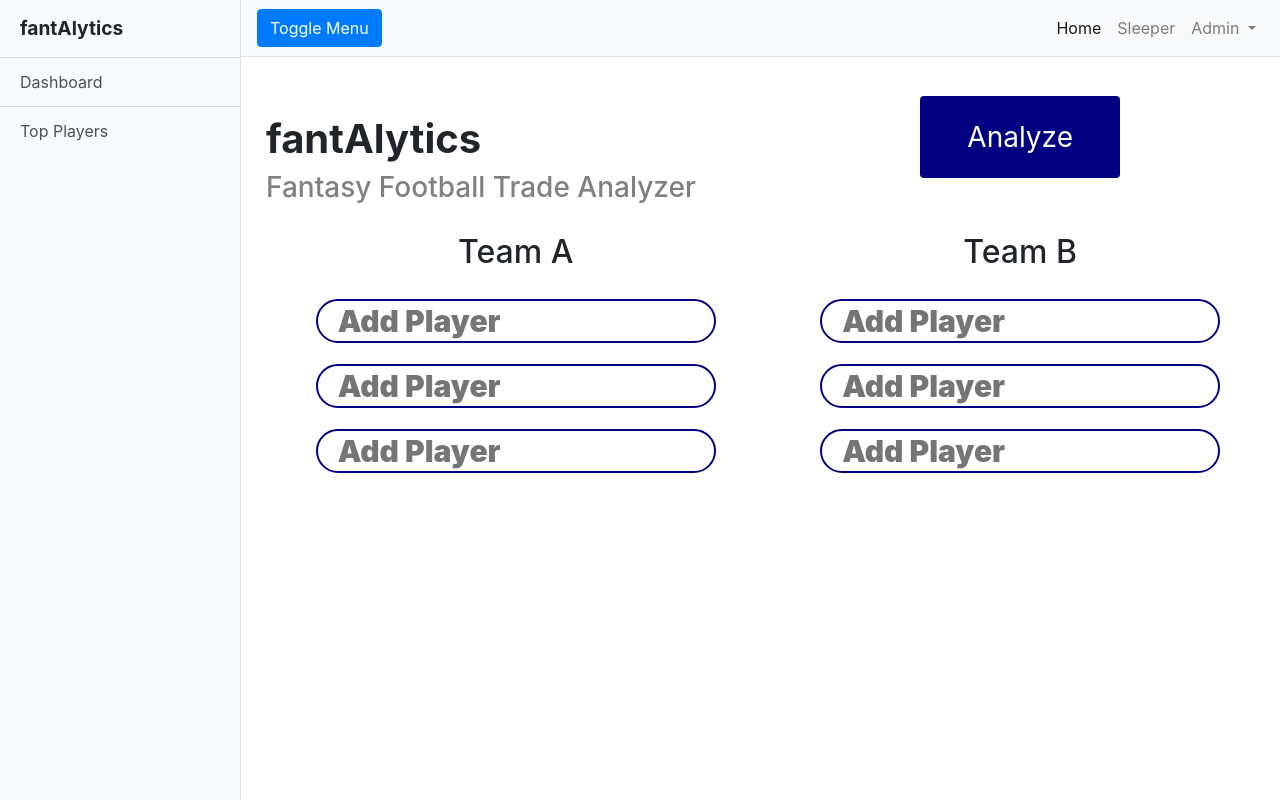
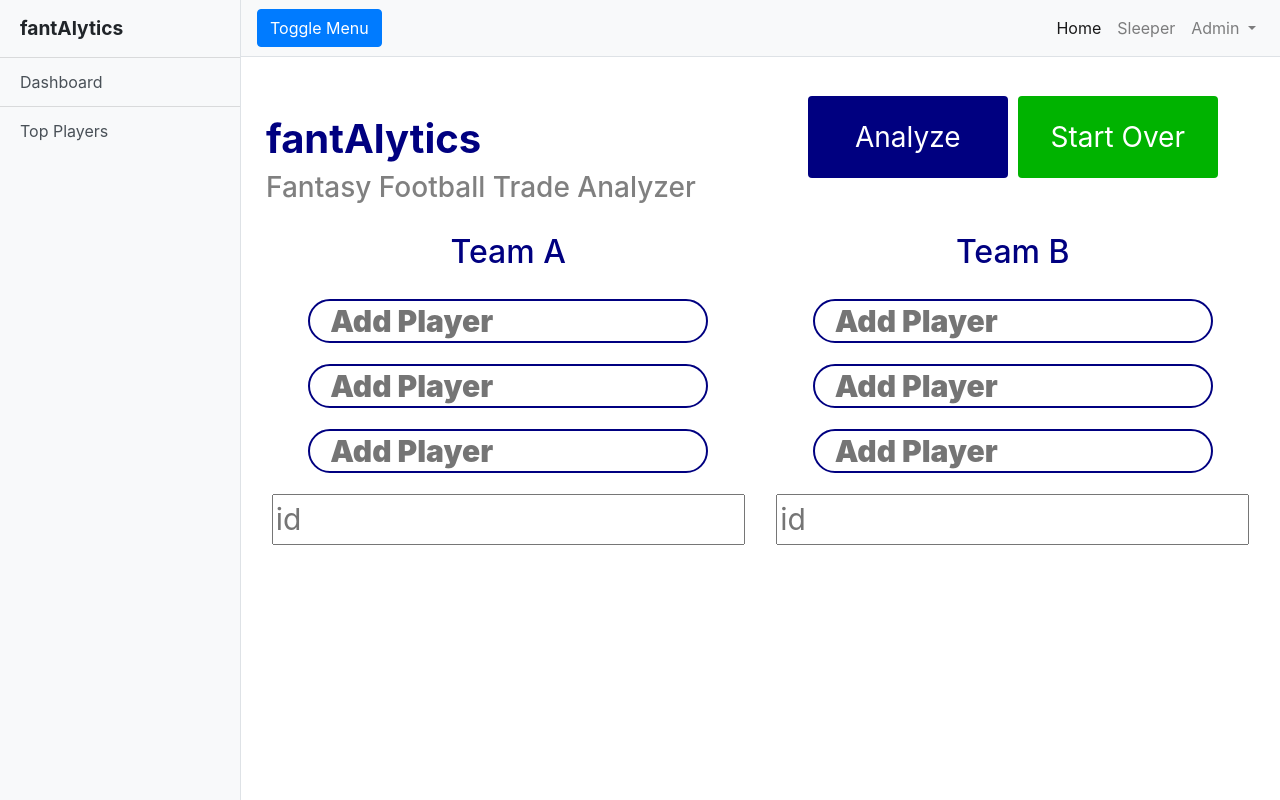
Before and after one commit to ht4703ne/MetroState-Capstone, a PHP site: page / in a window 1280 px wide. Run offline with PHP 8.4, Linux system fonts and the light colour scheme; some libraries are stand-ins or nearby versions.

Commit message:
Add 'Start Over' Button

```diff
--- /dev/null
+++ b/CAPSTONE_2/css/styles.css
@@ -0,0 +1,146 @@
+#searcha {
+	border-radius: 25px;
+	border: 2px solid navy;
+	padding: 20px;
+	width: 400px;
+	height: 10px;
+	outline: none;
+}
+
+#searcha {
+	font-weight: 900;
+	color: navy;
+}
+
+#searchb {
+	border-radius: 25px;
+	border: 2px solid navy;
+	padding: 20px;
+	width: 400px;
+	height: 10px;
+	outline: none;
+}
+
+#searchb {
+	font-weight: 900;
+	color: navy;
+}
+
+#searchc {
+	border-radius: 25px;
+	border: 2px solid navy;
+	padding: 20px;
+	width: 400px;
+	height: 10px;
+	outline: none;
+}
+
+#searchc {
+	font-weight: 900;
+	color: navy;
+}
+
+#searchd {
+	border-radius: 25px;
+	border: 2px solid navy;
+	padding: 20px;
+	width: 400px;
+	height: 10px;
+	outline: none;
+}
+
+#searchd {
+	font-weight: 900;
+	color: navy;
+}
+
+#searche {
+	border-radius: 25px;
+	border: 2px solid navy;
+	padding: 20px;
+	width: 400px;
+	height: 10px;
+	outline: none;
+}
+
+#searche {
+	font-weight: 900;
+	color: navy;
+}
+
+#searchf {
+	border-radius: 25px;
+	border: 2px solid navy;
+	padding: 20px;
+	width: 400px;
+	height: 10px;
+	outline: none;
+}
+
+#searchf {
+	font-weight: 900;
+	color: navy;
+}
+
+
+#displaya {
+	font-weight: 500;
+	color: navy;
+}
+
+#displayb {
+	font-weight: 500;
+	color: navy;
+}
+
+.grid-container {
+	display: grid;
+	grid-template-columns: auto auto;
+}
+
+.grid-item {
+	padding: 10px;
+	font-size: 30px;
+	text-align: center;
+}
+
+.button {
+	display: inline-block;
+	border-radius: 4px;
+	background-color: #000080;
+	border: none;
+	color: #FFFFFF;
+	text-align: center;
+	font-size: 28px;
+	padding: 20px;
+	width: 200px;
+	transition: all 0.5s;
+	cursor: pointer;
+	margin: 5px;
+}
+
+
+.button span {
+	cursor: pointer;
+	display: inline-block;
+	position: relative;
+	transition: 0.5s;
+}
+
+.button span:after {
+	content: '\00bb';
+	position: absolute;
+	opacity: 0;
+	top: 0;
+	right: -20px;
+	transition: 0.5s;
+}
+
+.button:hover span {
+	padding-right: 25px;
+}
+
+.button:hover span:after {
+	opacity: 1;
+	right: 0;
+}
--- a/CAPSTONE_2/index.php
+++ b/CAPSTONE_2/index.php
@@ -16,163 +16,12 @@
   <!-- Custom styles for this template -->
   <link href="css/simple-sidebar.css" rel="stylesheet">
 
+	<link rel="stylesheet" type="text/css" href="css/styles.css">
+
 	 <!-- Including jQuery is required. -->
    <script type="text/javascript" src="http://ajax.googleapis.com/ajax/libs/jquery/1.8.2/jquery.min.js"></script>
    <!-- Including our scripting file. -->
    <script type="text/javascript" src="scripts.js"></script>
-
-<style>
-			#searcha {
-				border-radius: 25px;
-				border: 2px solid navy;
-				padding: 20px;
-				width: 400px;
-				height: 10px;
-				outline: none;
-			}
-
-			#searcha {
-				font-weight: 900;
-				color: navy;
-			}
-
-			#searchb {
-				border-radius: 25px;
-				border: 2px solid navy;
-				padding: 20px;
-				width: 400px;
-				height: 10px;
-				outline: none;
-			}
-
-			#searchb {
-				font-weight: 900;
-				color: navy;
-			}
-
-			#searchc {
-				border-radius: 25px;
-				border: 2px solid navy;
-				padding: 20px;
-				width: 400px;
-				height: 10px;
-				outline: none;
-			}
-
-			#searchc {
-				font-weight: 900;
-				color: navy;
-			}
-
-			#searchd {
-				border-radius: 25px;
-				border: 2px solid navy;
-				padding: 20px;
-				width: 400px;
-				height: 10px;
-				outline: none;
-			}
-
-			#searchd {
-				font-weight: 900;
-				color: navy;
-			}
-
-			#searche {
-				border-radius: 25px;
-				border: 2px solid navy;
-				padding: 20px;
-				width: 400px;
-				height: 10px;
-				outline: none;
-			}
-
-			#searche {
-				font-weight: 900;
-				color: navy;
-			}
-
-			#searchf {
-				border-radius: 25px;
-				border: 2px solid navy;
-				padding: 20px;
-				width: 400px;
-				height: 10px;
-				outline: none;
-			}
-
-			#searchf {
-				font-weight: 900;
-				color: navy;
-			}
-
-
-			#displaya {
-				font-weight: 500;
-				color: navy;
-			}
-
-			#displayb {
-				font-weight: 500;
-				color: navy;
-			}
-
-			.grid-container {
-				display: grid;
-				grid-template-columns: auto auto;
-
-			}
-			.grid-item {
-				padding: 10px;
-				font-size: 30px;
-				text-align: center;
-
-			}
-
-
-			.button {
-				display: inline-block;
-				border-radius: 4px;
-				background-color: #000080;
-				border: none;
-				color: #FFFFFF;
-				text-align: center;
-				font-size: 28px;
-				padding: 20px;
-				width: 200px;
-				transition: all 0.5s;
-				cursor: pointer;
-				margin: 5px;
-			}
-
-		.button span {
-				cursor: pointer;
-				display: inline-block;
-				position: relative;
-				transition: 0.5s;
-			}
-
-		.button span:after {
-				content: '\00bb';
-				position: absolute;
-				opacity: 0;
-				top: 0;
-				right: -20px;
-				transition: 0.5s;
-			}
-
-		.button:hover span {
-				padding-right: 25px;
-			}
-
-		.button:hover span:after {
-				opacity: 1;
-				right: 0;
-			}
-
-
-</style>
-
 
 </head>
 
@@ -231,17 +80,20 @@
 
 					<br>
 						<div class="grid-container">
-						<div class="grid-item"><h1 class="mt-4" align="left"><b>fantAlytics</b></h1><h3 align="left" style="color: grey">Fantasy Football Trade Analyzer</h3></div>
-						<div class="grid-item"><button class="button" style="vertical-align:middle"><span>Analyze </span></div>
+						<div class="grid-item"><h1 class="mt-4" align="left" style="color:#000080"><b>fantAlytics</b></h1><h3 align="left" style="color: grey">Fantasy Football Trade Analyzer</h3></div>
+						<div class="grid-item"><button class="button" style="background-color:#000080" style="vertical-align:middle"><span>Analyze <button onClick="history.go(0)" class="button" style="background-color:#00b300" style="vertical-align:middle"><span>Start Over </span></span></div>
 
-						<div class="grid-item"><h2>Team A</h2></div>
-						<div class="grid-item"><h2>Team B</h2></div>
+						<div class="grid-item" style="color:#000080"><h2>Team A</h2></div>
+						<div class="grid-item" style="color:#000080"><h2>Team B</h2></div>
 						<div class="grid-item"><input type="text" id="searcha" placeholder="Add Player" /></div>
 						<div class="grid-item"><input type="text" id="searchb" placeholder="Add Player" /></div>
 						<div class="grid-item"><input type="text" id="searchc" placeholder="Add Player" /></div>
 						<div class="grid-item"><input type="text" id="searchd" placeholder="Add Player" /></div>
 						<div class="grid-item"><input type="text" id="searche" placeholder="Add Player" /></div>
 						<div class="grid-item"><input type="text" id="searchf" placeholder="Add Player" /></div>
+
+						<div class="grid-item"><input type="text" id="ida" placeholder="id" /></div>
+						<div class="grid-item"><input type="text" id="idb" placeholder="id" /></div>
 
 						<div class="grid-item"><div id="displaya"></div></div>
 						<div class="grid-item"><div id="displayb"></div></div>
```
Also changed, not shown: CAPSTONE_2/ajax.php (+68 -22 lines), CAPSTONE_2/scripts.js (+6 -8 lines).
